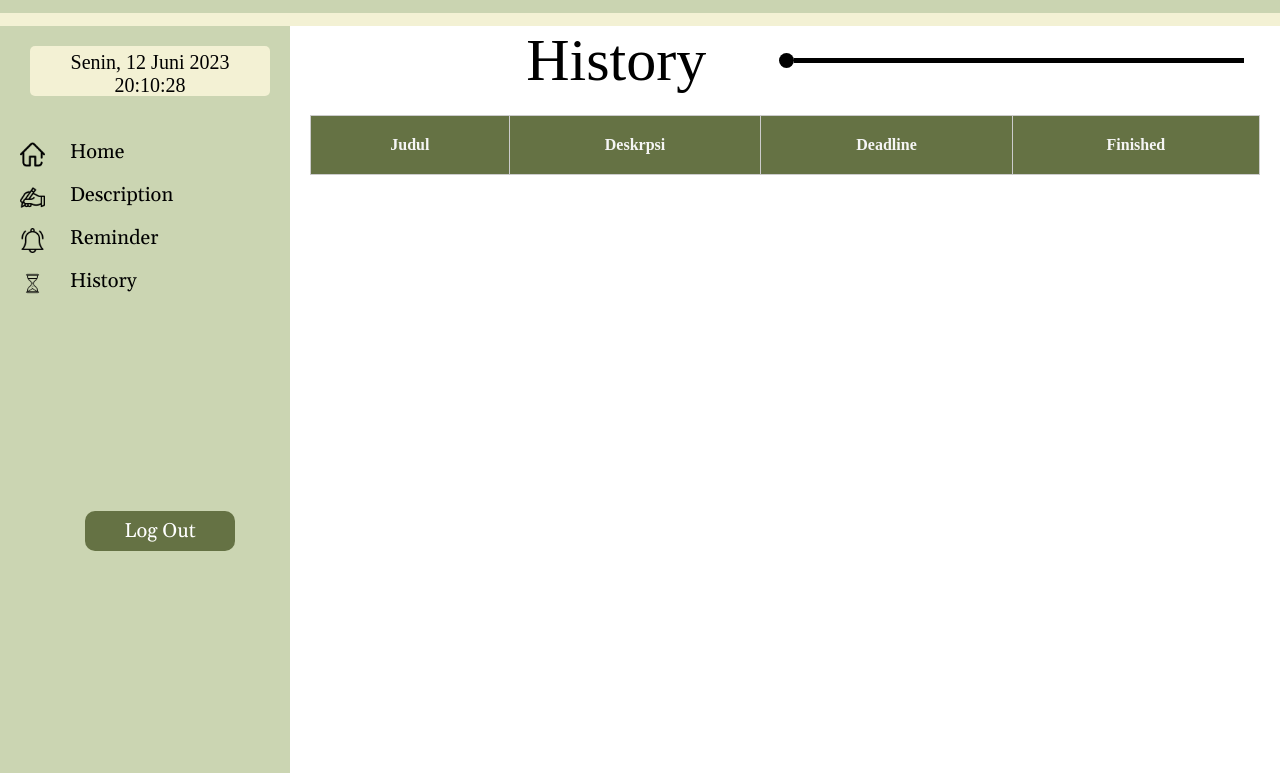
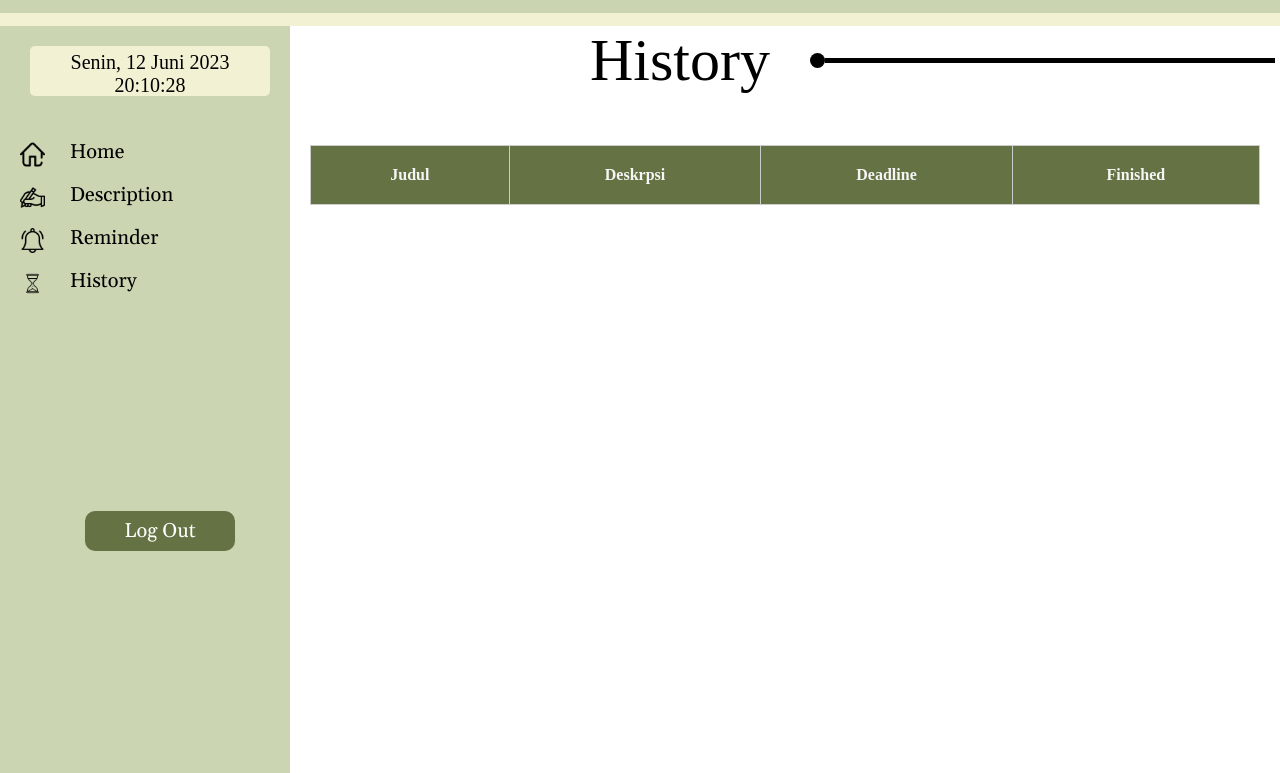
Before and after one commit to Rayyanafie/FPPemweb, a PHP site: page /History.php in a window 1280 px wide. Shown: the top 773 px of the page. Run offline with PHP 8.4, Linux system fonts and the light colour scheme; a user stored in the database is signed in; data that the repository does not hold is empty; some web fonts are replaced.

Commit message:
benahin header

```diff
--- a/Asset/history.css
+++ b/Asset/history.css
@@ -32,9 +32,10 @@
 
 .header {
   display: flex;
-  justify-content: space-around;
   align-items: center;
   width: 100%;
+  gap: 40px;
+  margin-left: 100px;
 }
 
 .dekor {
@@ -196,6 +197,7 @@ li a span {
   flex-wrap: wrap;
   justify-content: space-around;
   overflow-y: auto;
+  margin-top: 30px;
 }
 
 .describe {
```
